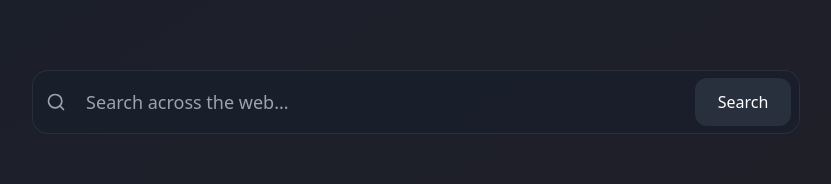
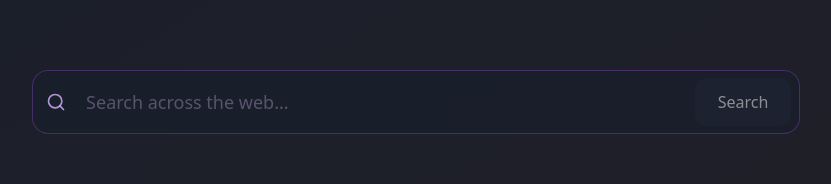
Before and after one commit to Cubinghackerz/prompt-pulse-sift-67, a React (Vite) app: page / in a window 1280 px wide. Shown: the part 186-370 px from the top of the page, without its empty margins (224-1055 px from the left). Built offline with nearby package versions, Linux system fonts and the light colour scheme.

Commit message:
Refactor: Improve UI and visibility

```diff
--- a/src/components/SearchBar.tsx
+++ b/src/components/SearchBar.tsx
@@ -34,17 +34,21 @@ const SearchBar = ({ onSearch, isSearching, expanded }: SearchBarProps) => {
         <div
           className={`
             relative flex items-center w-full h-16 rounded-2xl
-            bg-[#1A1F2C]/80 backdrop-blur-sm
-            border border-gray-700/50
-            transition-all duration-300
-            ${query ? 'shadow-[0_0_25px_rgba(147,51,234,0.4)] border-purple-500/50' : ''}
-            ${isFocused ? 'shadow-[0_0_20px_rgba(168,85,247,0.35)] border-violet-400/50' : ''}
-            hover:border-gray-600/50
+            bg-[#1A1F2C]/90 backdrop-blur-lg
+            border border-purple-500/30
+            transition-all duration-300 group
+            ${query ? 'shadow-[0_0_35px_rgba(147,51,234,0.5)] border-purple-400/50' : ''}
+            ${isFocused ? 'shadow-[0_0_40px_rgba(168,85,247,0.45)] border-violet-300/50 scale-[1.02]' : ''}
+            hover:shadow-[0_0_30px_rgba(168,85,247,0.35)] hover:border-violet-400/40
+            hover:scale-[1.01] hover:bg-[#1A1F2C]/95
           `}
         >
           <div className="relative flex items-center h-full w-full rounded-2xl group">
-            <div className="grid place-items-center h-full w-12 text-gray-400 transition-colors group-hover:text-gray-300">
-              <Search className={`h-5 w-5 transition-transform duration-300 ${isFocused ? 'scale-110' : ''}`} />
+            <div className="grid place-items-center h-full w-12 text-purple-300/80 transition-all duration-300 group-hover:text-purple-200">
+              <Search className={`h-5 w-5 transition-all duration-300
+                ${isFocused ? 'scale-110 text-purple-300' : ''}
+                ${isSearching ? 'animate-pulse' : ''}
+              `} />
             </div>
             <input
               value={query}
@@ -52,9 +56,12 @@ const SearchBar = ({ onSearch, isSearching, expanded }: SearchBarProps) => {
               onKeyDown={handleKeyDown}
               onFocus={() => setIsFocused(true)}
               onBlur={() => setIsFocused(false)}
-              className="peer h-full w-full outline-none text-lg text-white px-2 bg-transparent placeholder-gray-400
-                transition-all duration-300 placeholder:transition-opacity placeholder:duration-300
-                focus:placeholder:opacity-70"
+              className="peer h-full w-full outline-none text-lg text-white/90 px-2 bg-transparent
+                placeholder:text-purple-200/30
+                transition-all duration-300
+                placeholder:transition-opacity placeholder:duration-300
+                focus:placeholder:opacity-50
+                focus:text-white"
               type="text"
               placeholder="Search across the web..."
               disabled={isSearching}
@@ -62,8 +69,10 @@ const SearchBar = ({ onSearch, isSearching, expanded }: SearchBarProps) => {
             {query && !isSearching && (
               <button
                 onClick={handleClear}
-                className="absolute right-28 h-8 w-8 flex items-center justify-center text-gray-400
-                  hover:text-gray-200 transition-colors rounded-full hover:bg-white/5"
+                className="absolute right-28 h-8 w-8 flex items-center justify-center text-purple-300/70
+                  hover:text-purple-200 transition-all duration-300 rounded-full
+                  hover:bg-purple-500/10 hover:scale-110
+                  active:scale-95"
               >
                 <X className="h-4 w-4" />
               </button>
@@ -75,20 +84,27 @@ const SearchBar = ({ onSearch, isSearching, expanded }: SearchBarProps) => {
                 absolute right-2 h-12 w-24 rounded-xl text-white font-medium
                 transition-all duration-300
                 ${query.trim() && !isSearching
-                  ? 'bg-gradient-to-r from-purple-600 to-purple-800 hover:from-purple-700 hover:to-purple-900 cursor-pointer shadow-lg shadow-purple-900/20 hover:shadow-purple-900/30'
-                  : 'bg-gray-700/50 cursor-not-allowed'}
+                  ? 'bg-gradient-to-r from-purple-500 to-purple-700 hover:from-purple-600 hover:to-purple-800 cursor-pointer shadow-lg shadow-purple-900/30 hover:shadow-purple-800/40 hover:scale-105 active:scale-95'
+                  : 'bg-gray-700/30 cursor-not-allowed opacity-50'}
               `}
             >
               {isSearching ? (
                 <div className="flex items-center justify-center space-x-1">
-                  <div className="w-1.5 h-1.5 bg-white rounded-full animate-[bounce_1s_ease-in-out_infinite]"></div>
-                  <div className="w-1.5 h-1.5 bg-white rounded-full animate-[bounce_1s_ease-in-out_infinite_0.2s]"></div>
-                  <div className="w-1.5 h-1.5 bg-white rounded-full animate-[bounce_1s_ease-in-out_infinite_0.4s]"></div>
+                  <div className="w-1.5 h-1.5 bg-white/90 rounded-full animate-[bounce_1s_ease-in-out_infinite]"></div>
+                  <div className="w-1.5 h-1.5 bg-white/90 rounded-full animate-[bounce_1s_ease-in-out_infinite_0.2s]"></div>
+                  <div className="w-1.5 h-1.5 bg-white/90 rounded-full animate-[bounce_1s_ease-in-out_infinite_0.4s]"></div>
                 </div>
               ) : 'Search'}
             </button>
           </div>
         </div>
+        {/* Decorative gradient blur effect */}
+        <div className={`
+          absolute inset-0 -z-10 transition-opacity duration-500
+          bg-gradient-to-r from-purple-500/20 via-violet-500/20 to-fuchsia-500/20
+          blur-3xl rounded-full
+          ${isFocused ? 'opacity-100' : 'opacity-0'}
+        `} />
       </div>
     </div>
   );
```
